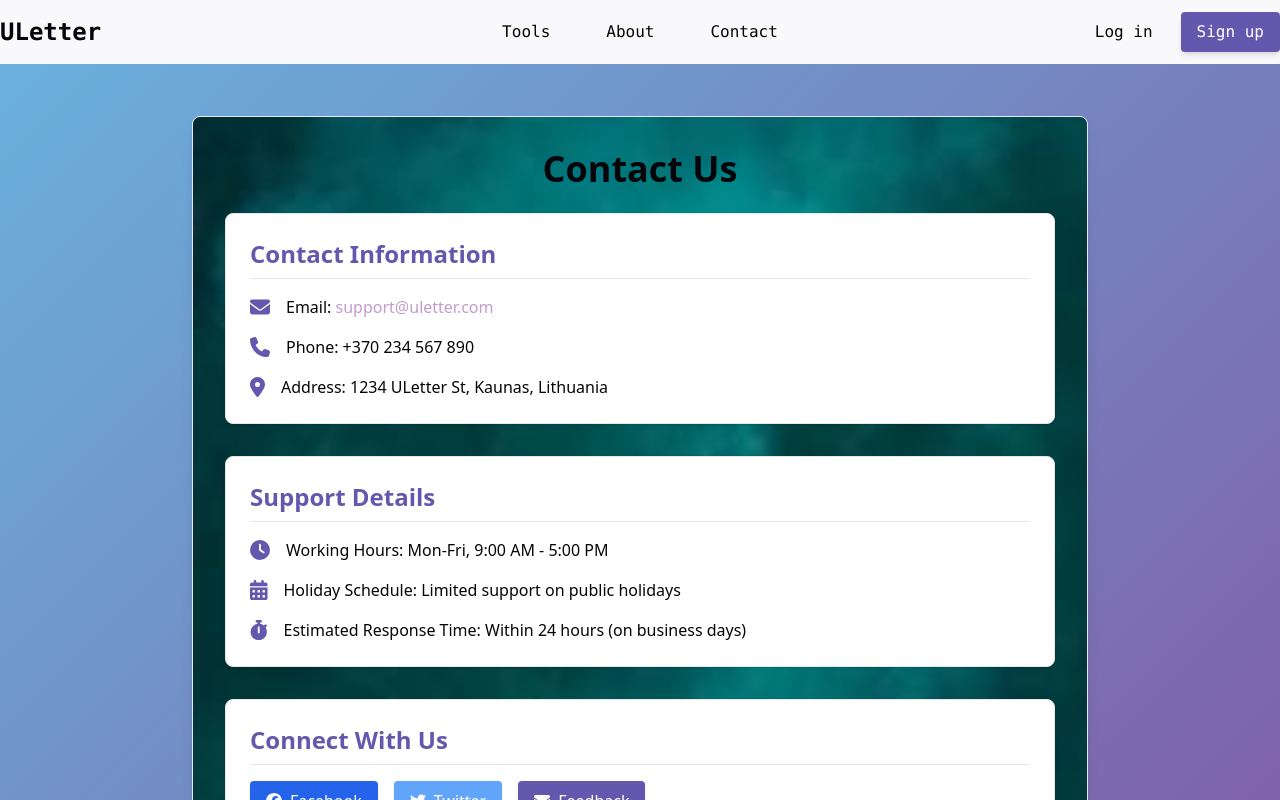
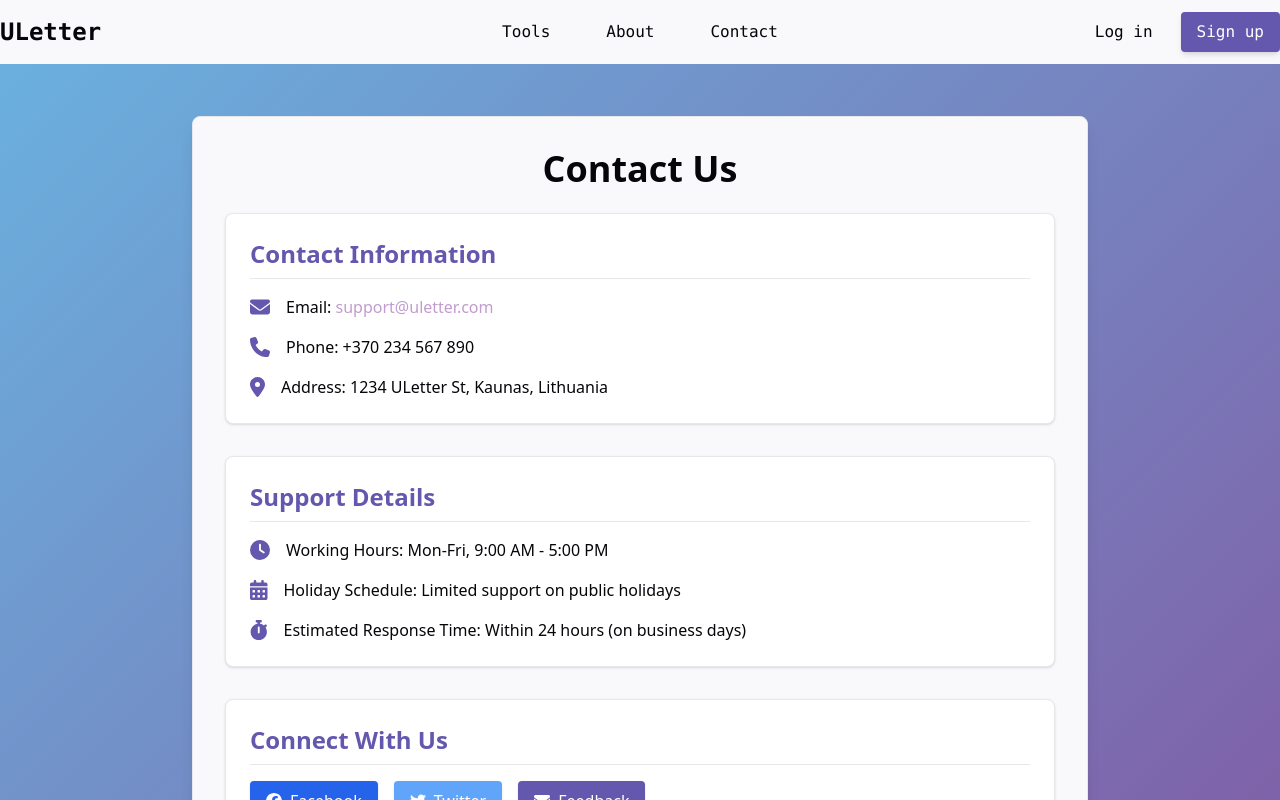
Before and after one commit to Kyk0/ULetter, a React (Create React App) app in the folder frontend/: page /contact in a window 1280 px wide. Shown: the top 800 px of the page. Built offline with nearby package versions, Linux system fonts and the light colour scheme.

Commit message:
fixing contact us background

```diff
--- a/frontend/src/components/Contact.jsx
+++ b/frontend/src/components/Contact.jsx
@@ -24,19 +24,12 @@ const Contact = () => {
   return (
     <div
       style={{
-        background: "linear-gradient(135deg, #6ab0de, #805ea6)", // Main Page Gradient Background
+        background: "linear-gradient(135deg, #6ab0de, #805ea6)",
         minHeight: "100vh",
         padding: "20px",
       }}
     >
-      <div
-        className="bg-background text-text max-w-4xl mx-auto p-8 rounded-lg shadow-lg border border-gray-200 mt-8"
-        style={{
-          backgroundImage: `url('photo_2024-12-08_19-06-46.jpg')`,
-          backgroundSize: "cover",
-          backgroundPosition: "center",
-        }}
-      >
+      <div className="bg-background text-text max-w-4xl mx-auto p-8 rounded-lg shadow-lg border border-gray-200 mt-8">
         <h1 className="text-4xl font-bold text-center mb-6">Contact Us</h1>
 
         {/* Contact Information Section */}
@@ -115,7 +108,7 @@ const Contact = () => {
                 target="_blank"
                 rel="noreferrer"
             >
-              <FontAwesomeIcon icon={faFacebook} className="mr-2" />
+              <FontAwesomeIcon icon={faFacebook} className="mr-2"/>
               Facebook
             </a>
             <a
@@ -124,14 +117,14 @@ const Contact = () => {
                 target="_blank"
                 rel="noreferrer"
             >
-              <FontAwesomeIcon icon={faTwitter} className="mr-2" />
+              <FontAwesomeIcon icon={faTwitter} className="mr-2"/>
               Twitter
             </a>
             <button
                 className="flex items-center justify-center bg-primary text-white px-4 py-2 rounded shadow hover:bg-secondary transition"
                 onClick={() => setShowFeedbackForm(!showFeedbackForm)}
             >
-              <FontAwesomeIcon icon={faEnvelope} className="mr-2" />
+              <FontAwesomeIcon icon={faEnvelope} className="mr-2"/>
               Feedback
             </button>
           </div>
--- a/frontend/src/components/Home.jsx
+++ b/frontend/src/components/Home.jsx
@@ -8,7 +8,6 @@ import {
   faCheckCircle,
 } from "@fortawesome/free-solid-svg-icons";
 
-// Full keyboard layout rows
 const keyboardRows = [
   ["Q", "W", "E", "R", "T", "Y", "U", "I", "O", "P"],
   ["A", "S", "D", "F", "G", "H", "J", "K", "L"],
@@ -20,7 +19,6 @@ const Home = () => {
   const [typedTitle, setTypedTitle] = useState("");
   const titleText = "Write, Edit, and Perfect Your Letter";
 
-  // Typing effect for the headline
   useEffect(() => {
     let index = 0;
     const typeEffect = setInterval(() => {
@@ -31,7 +29,6 @@ const Home = () => {
     return () => clearInterval(typeEffect);
   }, []);
 
-  // Simulate random key presses
   useEffect(() => {
     const interval = setInterval(() => {
       const randomRow = Math.floor(Math.random() * keyboardRows.length);
@@ -98,8 +95,8 @@ const Home = () => {
 <section
   className="py-16 mx-auto w-full rounded-lg shadow-lg"
   style={{
-    background: "linear-gradient(135deg, #DAD9E8, #B8D6E5)", // Soft gradient from pale lavender to light teal
-    boxShadow: "0 4px 10px rgba(0, 0, 0, 0.2)", // Subtle shadow for depth
+    background: "linear-gradient(135deg, #DAD9E8, #B8D6E5)",
+    boxShadow: "0 4px 10px rgba(0, 0, 0, 0.2)",
   }}
 >
   <div className="max-w-6xl mx-auto px-6 text-center">
@@ -138,8 +135,8 @@ const Home = () => {
 <section
   className="py-16 mx-auto w-full rounded-lg shadow-lg"
   style={{
-    background: "linear-gradient(135deg, #5B3E96, #2B5876)", // A blend of rich purple (#5B3E96) transitioning to deep teal (#2B5876)
-    boxShadow: "0 4px 15px rgba(0, 0, 0, 0.2)", // Subtle shadow for depth
+    background: "linear-gradient(135deg, #5B3E96, #2B5876)",
+    boxShadow: "0 4px 15px rgba(0, 0, 0, 0.2)",
   }}
 >
   <div className="max-w-6xl mx-auto px-6">
@@ -184,8 +181,8 @@ const Home = () => {
 <section
   className="py-16 mx-auto w-full rounded-lg shadow-lg"
   style={{
-    background: "linear-gradient(135deg, #D8CCE5, #BFDCE5)", // Lighter gradient from lavender to pale teal
-    boxShadow: "0 4px 10px rgba(0, 0, 0, 0.15)", // Subtle shadow for a softer look
+    background: "linear-gradient(135deg, #D8CCE5, #BFDCE5)",
+    boxShadow: "0 4px 10px rgba(0, 0, 0, 0.15)",
   }}
 >
   <div className="max-w-6xl mx-auto px-6 text-center">
@@ -230,8 +227,8 @@ const Home = () => {
 <section
   className="py-16 mx-auto w-full rounded-lg shadow-lg"
   style={{
-    background: "linear-gradient(135deg, #4E4376, #2B5876)", // Gradient from deep purple to dark blue
-    boxShadow: "0 4px 10px rgba(0, 0, 0, 0.3)", // Shadow
+    background: "linear-gradient(135deg, #4E4376, #2B5876)",
+    boxShadow: "0 4px 10px rgba(0, 0, 0, 0.3)",
   }}
 >
   <div className="max-w-6xl mx-auto px-6 text-center">
```
Lines whose indentation alone changed are shown as unchanged.
